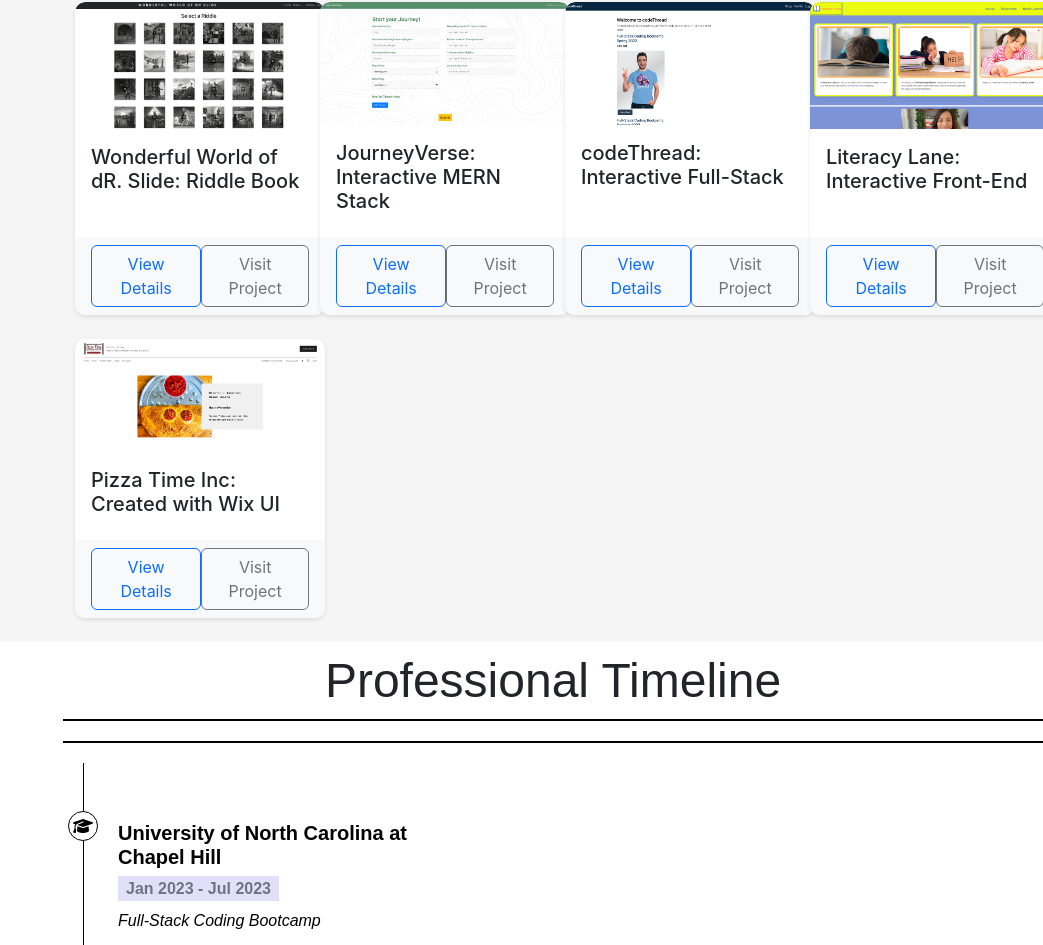
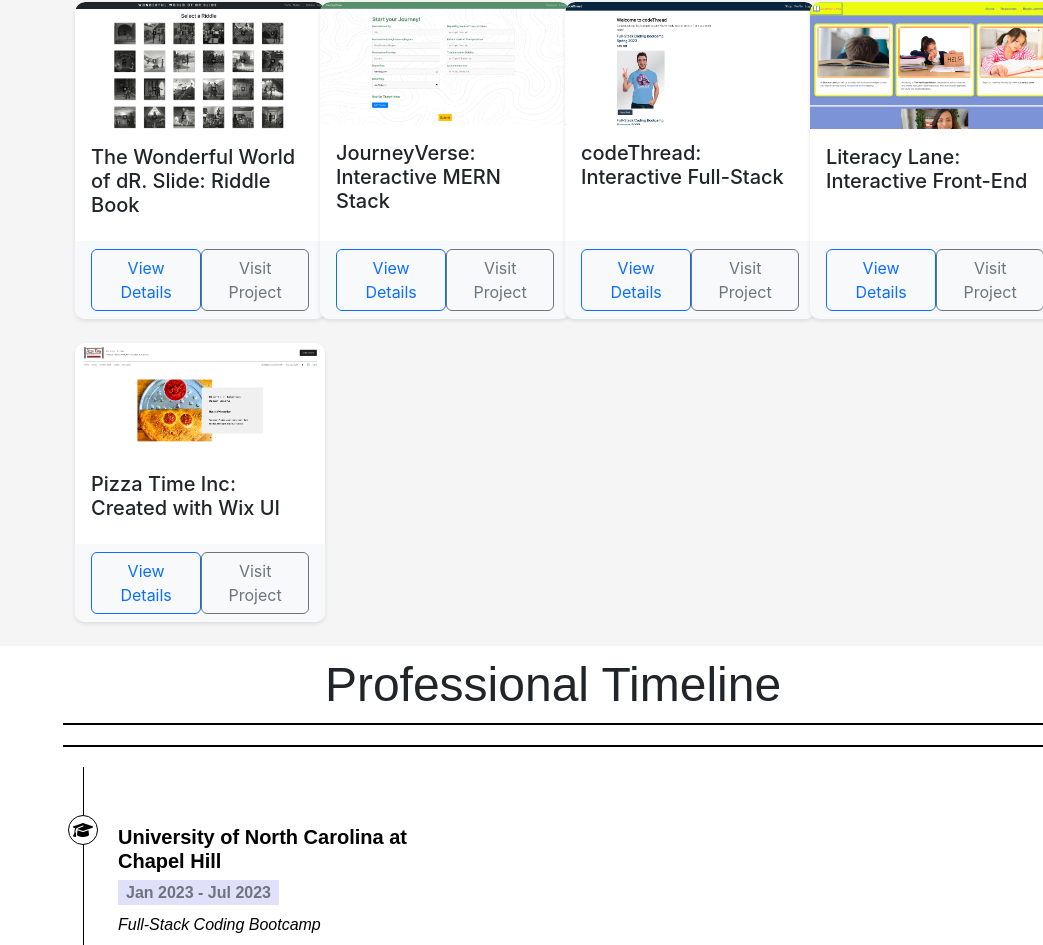
Before and after one commit to pexApred/emmanuellakis_portfolio, a React (Create React App) app: page / in a window 1280 px wide. Shown: the part 1786-2731 px from the top of the page, without its empty margins (237-1280 px from the left). Built offline with nearby package versions, Linux system fonts and the light colour scheme.

Commit message:
Fixed grammatical errors

```diff
--- a/src/components/Project/Project.js
+++ b/src/components/Project/Project.js
@@ -4,7 +4,7 @@ import './Project.css';
 
 const projects = [
     {
-        title: 'Wonderful World of dR. Slide: Riddle Book',
+        title: 'The Wonderful World of dR. Slide: Riddle Book',
         description: `Welcome to The Wonderful World of Dr. Slide!
         To get started, please create a username and password in order to access the site.
         From there, you will be able to solve the riddles and see how well you can do overall. Need help? You can ask for a hint and then try again.
```
